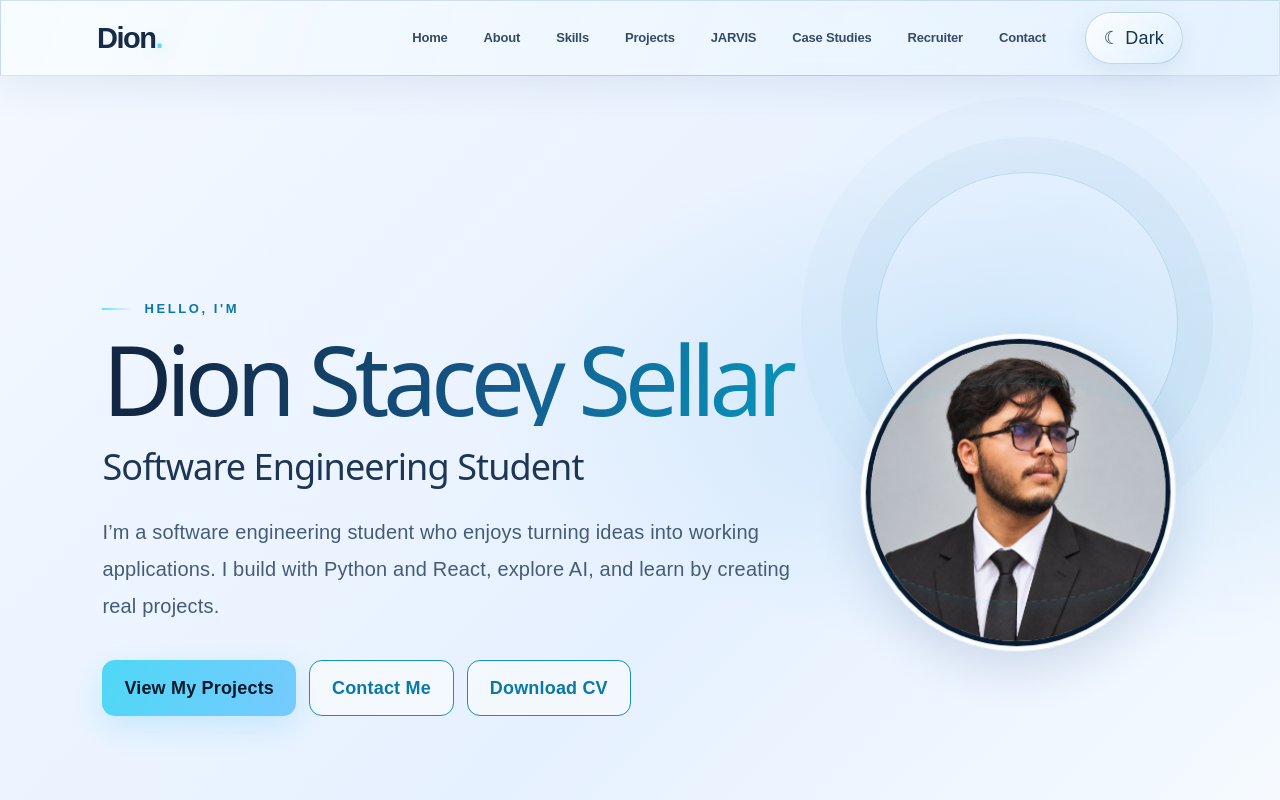
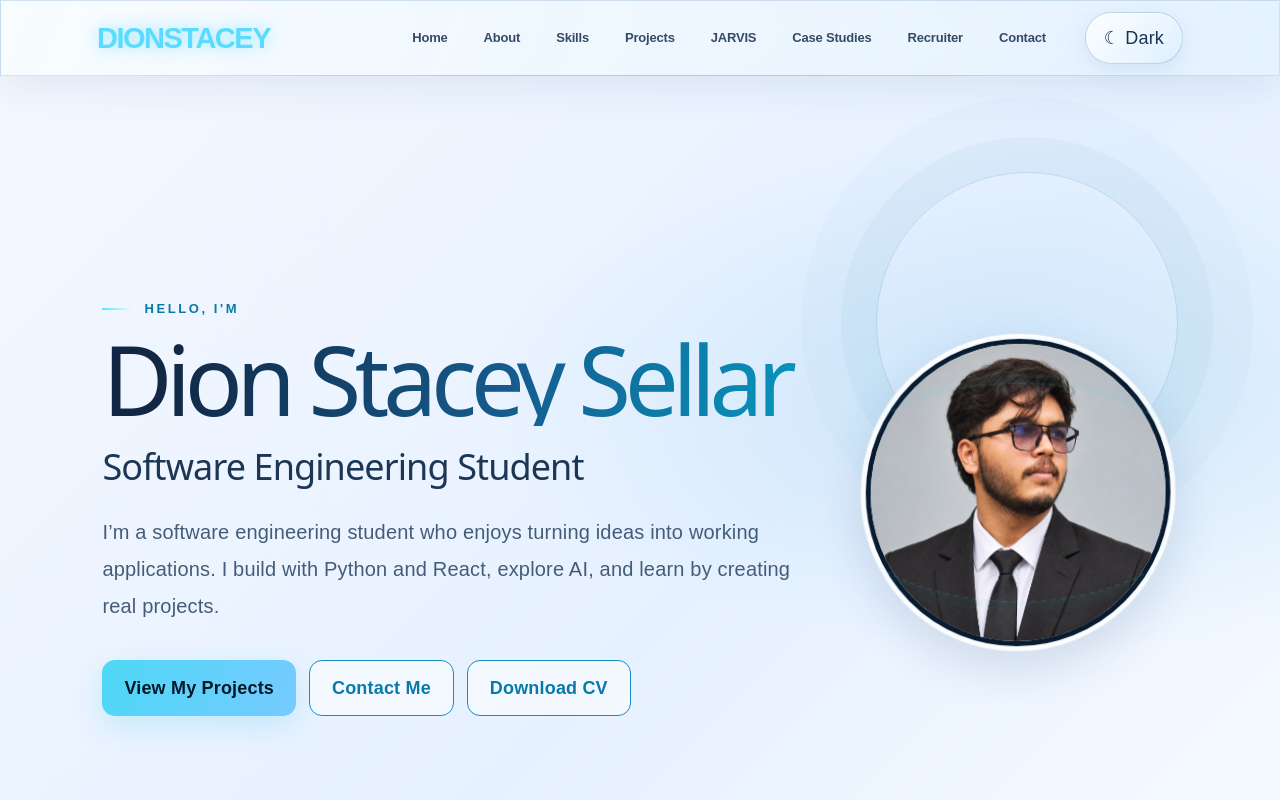
Before and after one commit to dionstacey03-dev/Dion-Portfolio-, a React (Vite) app: page / in a window 1280 px wide. Shown: the top 800 px of the page. Built offline with nearby package versions, Linux system fonts and the light colour scheme; no server answers.

Commit message:
Brand navbar logo as Dion Stacey

```diff
--- a/src/App.jsx
+++ b/src/App.jsx
@@ -116,8 +116,8 @@ function App() {
 
       {/* ================= NAVBAR ================= */}
       <nav className="navbar" aria-label="Main navigation">
-        <a href="#home" className="logo" onClick={closeMenu}>
-          Dion<span>.</span>
+        <a href="#home" className="logo" onClick={closeMenu} aria-label="Dion Stacey — Home">
+          <span className="logoFirst">DION</span><span className="logoLast">STACEY</span><i className="logoDot" aria-hidden="true"></i>
         </a>
 
         <button
```
